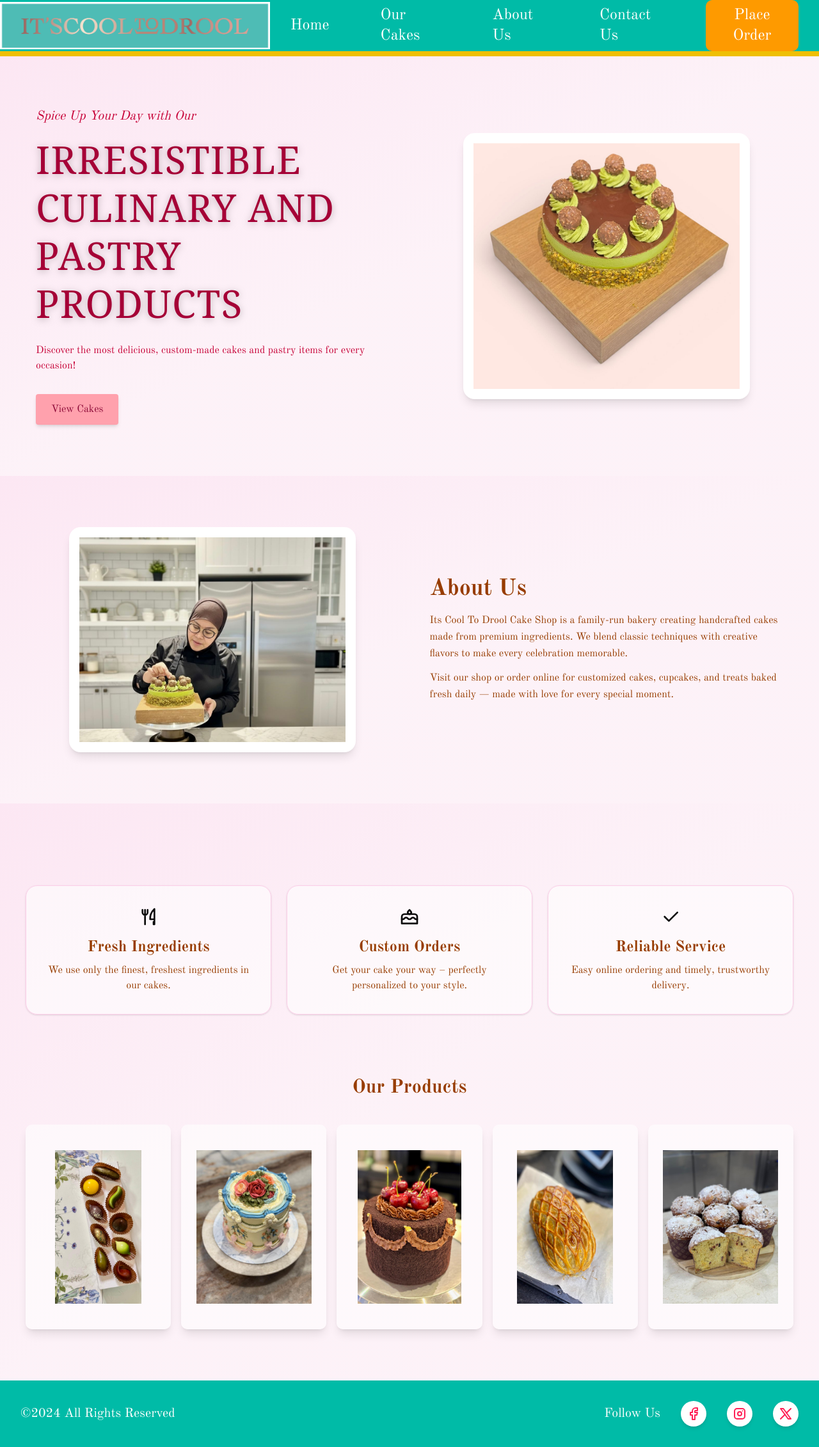
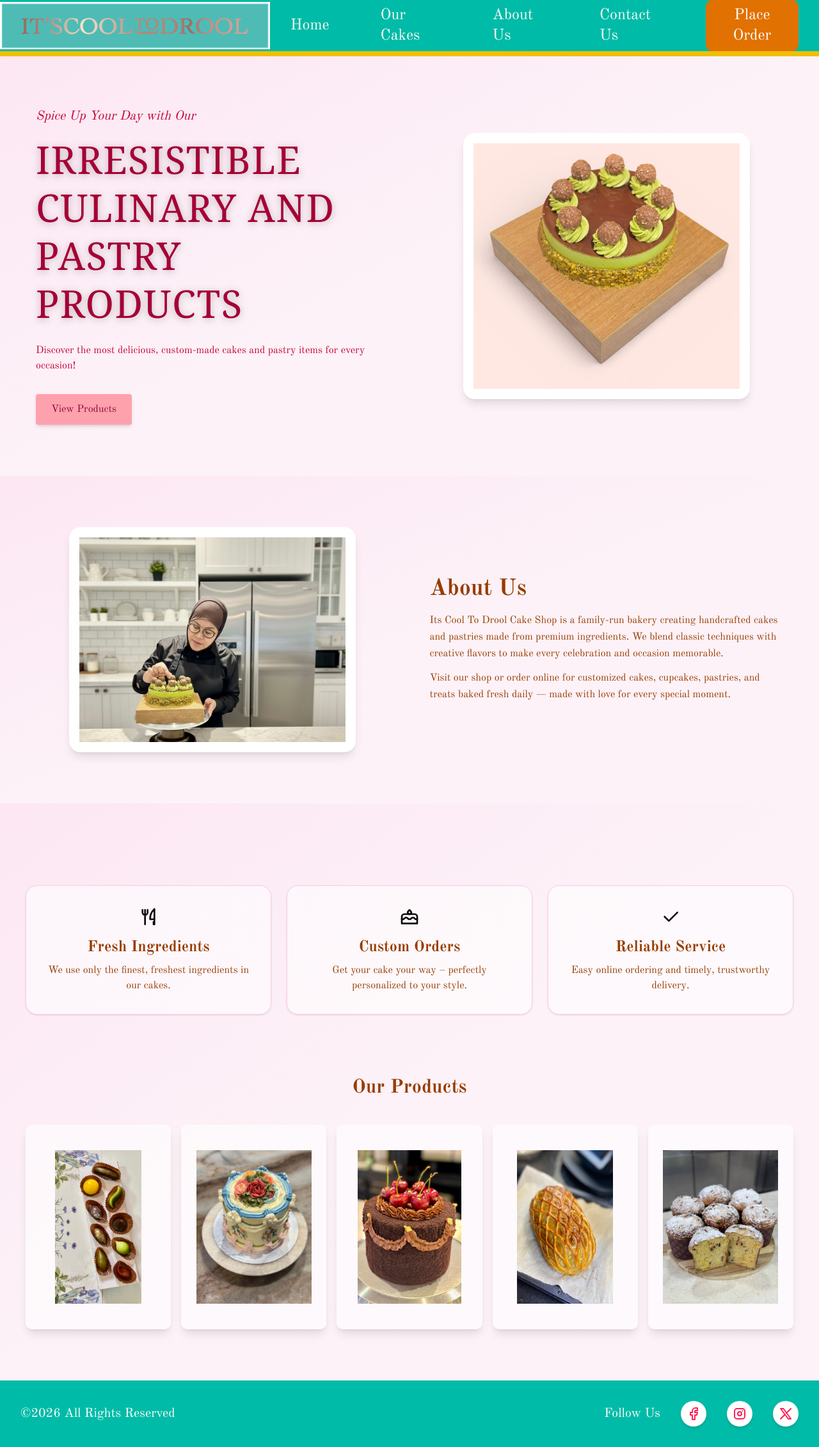
Before and after one commit to DMOO5H/cake_shop_itsscooltodrool2, a Next.js app: page / in a window 1280 px wide. Shown: the whole page at 64% size. Built offline with nearby package versions, Linux system fonts and the light colour scheme.

Commit message:
fifth commit

```diff
--- a/components/AboutUs.tsx
+++ b/components/AboutUs.tsx
@@ -18,12 +18,12 @@ export default function AboutUs() {
                 <div className="w-full md:w-1/2 text-center md:text-left text-gray-800 px-4">
                     <h2 className="text-4xl text-amber-800 font-bold">About Us</h2>
                     <p className="mt-4 text-amber-800 leading-relaxed">
-                        Its Cool To Drool Cake Shop is a family-run bakery creating handcrafted cakes
+                        Its Cool To Drool Cake Shop is a family-run bakery creating handcrafted cakes and pastries
                         made from premium ingredients. We blend classic techniques with creative
-                        flavors to make every celebration memorable.
+                        flavors to make every celebration and occasion memorable.
                     </p>
                     <p className="mt-3 text-amber-800 leading-relaxed">
-                        Visit our shop or order online for customized cakes, cupcakes, and treats
+                        Visit our shop or order online for customized cakes, cupcakes, pastries, and treats
                         baked fresh daily — made with love for every special moment.
                     </p>
                 </div>
--- a/components/Footer.tsx
+++ b/components/Footer.tsx
@@ -1,9 +1,10 @@
 import { IconBrandX, IconBrandFacebook, IconBrandInstagram } from '@tabler/icons-react';
 
 export default function Footer() {
+  const date = new Date();
     return (
         <footer className="flex flex-row items-center justify-between py-8 px-8 bg-teal-500 text-white">
-            <span className="text-white text-xl">©2024 All Rights Reserved</span>
+            <span className="text-white text-xl">©{date.getFullYear()} All Rights Reserved</span>
             <div className="flex flex-row items-center justify-between gap-8">
               <span className="text-white text-xl">Follow Us</span>
               <a
@@ -14,7 +15,9 @@ export default function Footer() {
               </a>
 
               <a
-                href="#instagram"
+                href="https://www.instagram.com/itscooltodrool/"
+                target="_blank"
+                rel="noopener norefeerrer"
                 className="bg-white text-rose-500 w-10 h-10 rounded-full flex items-center justify-center hover:bg-pink-100 transition-all duration-300 shadow-md"
               >
                 <IconBrandInstagram />
--- a/components/Hero.tsx
+++ b/components/Hero.tsx
@@ -9,7 +9,7 @@ export default function Hero() {
                     <p className="text-lg md:text-xl italic text-rose-700 mb-4">Spice Up Your Day with Our</p>
                     <h1 className="text-4xl md:text-6xl font-serif leading-tight tracking-wide text-rose-800 drop-shadow-[0_2px_6px_rgba(0,0,0,0.25)]">IRRESISTIBLE<br/>CULINARY AND PASTRY PRODUCTS</h1>
                     <p className="mt-6 text-sm md:text-base text-rose-700">Discover the most delicious, custom-made cakes and pastry items for every occasion!</p>
-                    <button className="mt-8 inline-block bg-rose-300 text-rose-900 px-6 py-3 rounded shadow-md hover:bg-rose-100 transition-colors duration-300">View Cakes</button>
+                    <button className="mt-8 inline-block bg-rose-300 text-rose-900 px-6 py-3 rounded shadow-md hover:bg-rose-100 transition-colors duration-300">View Products</button>
                 </div>
                 <div className="w-full md:w-1/2 flex justify-center">
                     <div className="bg-white rounded-2xl shadow-lg overflow-hidden p-4 w-full max-w-md">
--- a/components/navbar.tsx
+++ b/components/navbar.tsx
@@ -4,6 +4,14 @@ import logoHorizontal  from "../assets/logo-horizontal.png";
 import Image from "next/image";
 
 export default function Navbar() {
+
+    const openWhatsApp = () => {
+        const phone = "+62811925133"
+        const messsage = "Hello! I would like to place an order. Can you please assist me with the details?"
+        const url = `https://wa.me/${phone}?text=${encodeURIComponent(messsage)}`;
+        window.open(url, "_blank");
+    }
+
     return (
         <nav className="flex flex-row items-center justify-between bg-teal-500 border-b-8 border-[#EFBF04]">
             <div className="">
@@ -24,7 +32,7 @@ export default function Navbar() {
                 </a>
             </div>
             <div className="flex flex-row items-center justify-between px-8 text-white text-2xl" >
-                <button className="bg-amber-500 px-4 py-2 rounded-lg hover:bg-[#EFBF04] transition-colors duration-300">
+                <button onClick={openWhatsApp} className="bg-amber-600 px-4 py-2 rounded-lg hover:bg-[#EFBF04] transition-colors duration-300">
                     Place Order
                 </button>
             </div>
```
